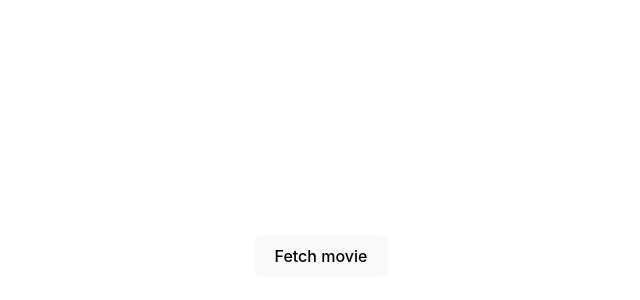
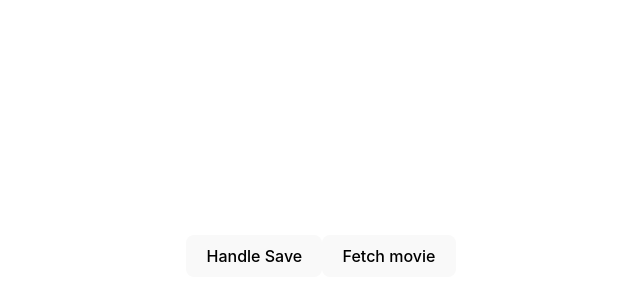
Before and after one commit to DidiQB/streaming-movie-service, a React (Vite) app in the folder frontend/: page / in a window 1280 px wide. Shown: the part 144-444 px from the top of the page, without its empty margins (319-959 px from the left). Built offline with nearby package versions, Linux system fonts and the light colour scheme.

Commit message:
connection frontend and backend established

```diff
--- a/frontend/src/components/Fetch.tsx
+++ b/frontend/src/components/Fetch.tsx
@@ -1,7 +1,8 @@
 import {useState, useEffect} from 'react';
 
 const Fetch = () => {
-    const [movie, setMovie] = useState ("")
+    const [movie, setMovie] = useState ([]);
+    const [savedMovie, setSavedMovie] = useState([]);
 
     const getMovie = () => {
 
@@ -26,14 +27,43 @@ const Fetch = () => {
 
           fetch('https://imdb-top-100-movies.p.rapidapi.com/', options)
           .then(response => response.json())
-          .then(response => console.log(response))
+          .then(response => {
+            console.log(response[1])
+            setMovie(response[1])
+          })
           .catch(err => console.error(err));
 
     }
 
+    const handleSave = async () => {
+      setSavedMovie(movie);
+      console.log(movie);
+
+      try {
+          const response = await fetch("http://127.0.0.1:3001/movie", {
+              method: "POST",
+              headers: {
+                  "Content-Type": "application/json",
+              },
+              body: JSON.stringify(movie),
+          });
+
+          if (!response.ok) {
+              throw new Error("Failed to save movie");
+          }
+
+          // handle response if needed
+      } catch (error) {
+          // handle error if needed
+          throw new Error("Something went wrong when posting to /movie");
+      }
+
+  }
+
     return (
         <div>
-            <button onChange={getMovie}>Fetch movie</button>
+          <button onClick={handleSave}>Handle Save</button>
+            <button onClick={getMovie}>Fetch movie</button>
         </div>
       );
 }
```
Also changed, not shown: 2 other files (tests, documents, lock files or other folders).
